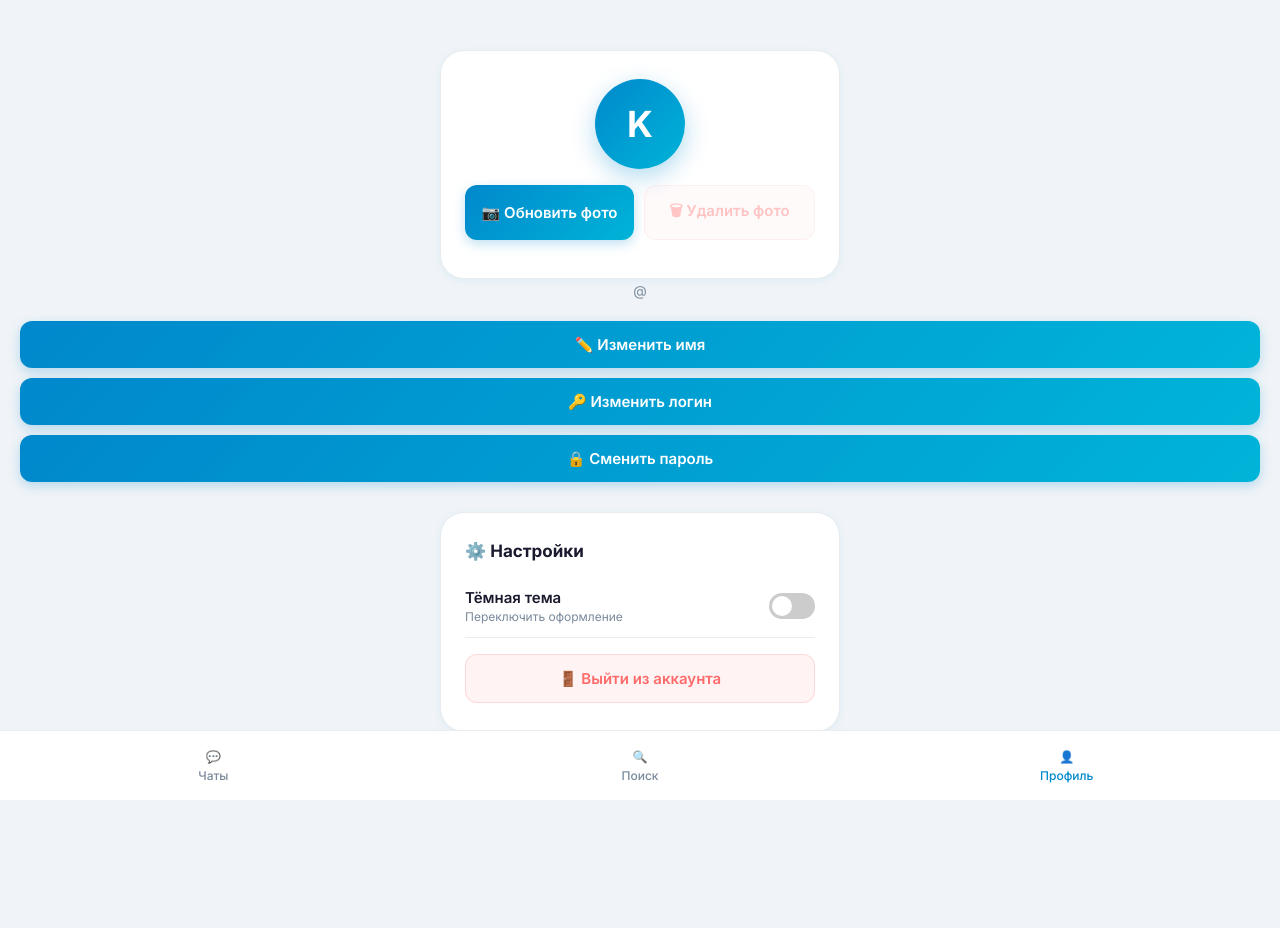
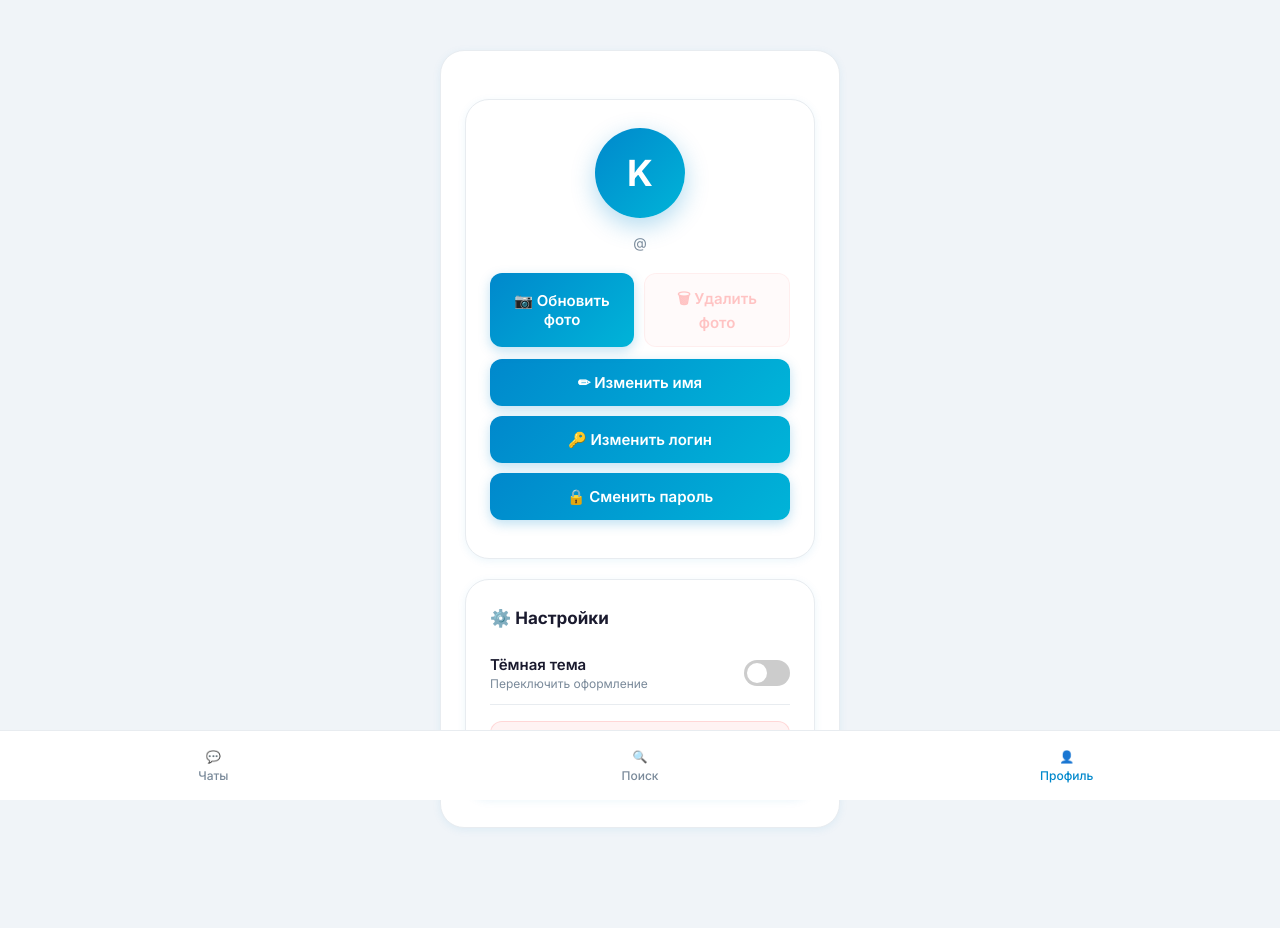
Before and after one commit to oyatillokadraliev-dot/KadrGram, a Flask app: template templates/profile.html in a window 1280 px wide. Before the commit the page ends 800 px from the top, so only its background shows below. Run offline with Flask 3, Linux system fonts and the light colour scheme; the template is opened without the code that fills it, so the values that code supplies are empty.

Commit message:
Update profile.html

```diff
--- a/templates/profile.html
+++ b/templates/profile.html
@@ -290,14 +290,15 @@
 
 <div class="profile-container">
 
-        <!-- ОБНОВЛЕННЫЙ БЛОК АВАТАРА -->
+<!-- КАРТОЧКА ПРОФИЛЯ — ИСПРАВЛЕННЫЙ ВАРИАНТ -->
+<div class="profile-container">
     <div class="avatar-section">
         <div class="avatar-wrapper">
             <div class="avatar-main" id="avatarEl">
                 {% if user and user.avatar %}
                     <img id="avatarImg" src="{{ user.avatar }}" alt="Аватар">
                 {% else %}
-                        <span id="avatarLetter">{{ user.name[0]|upper if user and user.name else 'K' }}</span >
+                    <span id="avatarLetter">{{ user.name[0]|upper if user and user.name else 'K' }}</span>
                 {% endif %}
             </div>
             <div class="avatar-loading" id="avatarLoading">⏳</div>
@@ -305,28 +306,27 @@
         <input type="file" id="avatarInput" accept="image/*" style="display:none" onchange="uploadAvatar(this)">
     </div>
 
-        <!-- НОВАЯ СДВОЕННАЯ КНОПКА (50% на 50%) -->
-        <div style="display: flex; gap: 10px; width: 100%; margin-bottom: 10px;">
-            <button type="button" class="profile-btn btn-blue" style="flex: 1; margin-bottom: 0;" onclick="document.getElementById('avatarInput').click()">
+    <!-- ИМЯ И ЛОГИН СНОВА ПОД АВАТАРКОЙ -->
+    <div class="profile-name">{{ user.name if user else '' }}</div>
+    <div class="profile-username">@{{ user.login if user else '' }}</div>
+
+    <!-- СДВОЕННЫЕ КНОПКИ (ИДЕАЛЬНО ПО ШИРИНЕ И ЧЁТКО ПОД ИМЕНЕМ) -->
+    <div style="display: flex; gap: 10px; width: 100%; margin-bottom: 12px; justify-content: space-between;">
+        <button type="button" class="profile-btn btn-blue" style="flex: 1; width: auto; margin-bottom: 0;" onclick="document.getElementById('avatarInput').click()">
             📷 Обновить фото
         </button>
-            <button type="button" class="profile-btn btn-red" id="deleteAvatarBtn" style="flex: 1; margin-top: 0; padding: 14px; border-radius: 12px; font-size: 15px; font-weight: 600;"
+        <button type="button" class="profile-btn btn-red" id="deleteAvatarBtn" style="flex: 1; width: auto; margin-top: 0; padding: 14px; border-radius: 12px; font-size: 15px; font-weight: 600;"
             onclick="deleteAvatar()" {% if not user or not user.avatar %}disabled{% endif %}>
             🗑 Удалить фото
         </button>
     </div>
 
-        <input type="file" id="avatarInput" accept="image/*" style="display:none" onchange="uploadAvatar(this)">
+    <!-- ОСТАЛЬНЫЕ КНОПКИ ИЗМЕНЕНИЯ ДАННЫХ -->
+    <button class="profile-btn btn-blue" onclick="openModal('nameModal')">✏ Изменить имя</button>
+    <button class="profile-btn btn-blue" onclick="openModal('loginModal')">🔑 Изменить логин</button>
+    <button class="profile-btn btn-blue" onclick="openModal('passwordModal')">🔒 Сменить пароль</button>
 </div>
 
-    <div class="profile-name">{{ user.name if user else '' }}</div>
-    <div class="profile-username">@{{ user.login if user else '' }}</div>
-
-    <button class="profile-btn btn-blue" onclick="openModal('nameModal')">✏️ Изменить имя</button>
-    <button class="profile-btn btn-blue" onclick="openModal('loginModal')">🔑 Изменить логин</button>
-    <button class="profile-btn btn-blue" onclick="openModal('passwordModal')">🔒 Сменить пароль</button>
-
-</div>
 
 <div class="settings-container">
     <h3 class="settings-title">⚙️ Настройки</h3>
```
Lines whose indentation alone changed are shown as unchanged.
